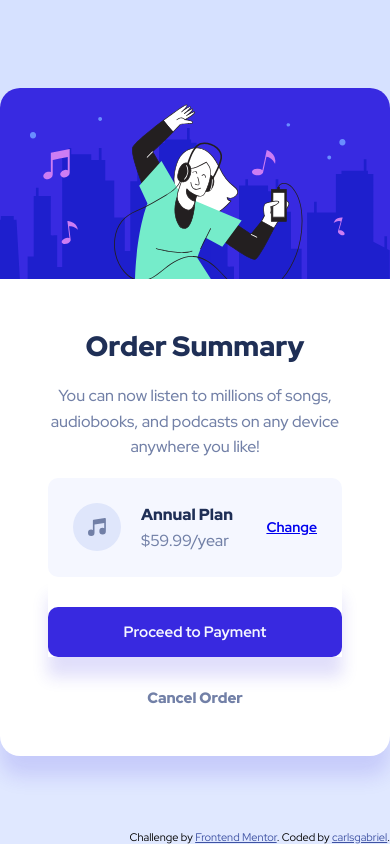
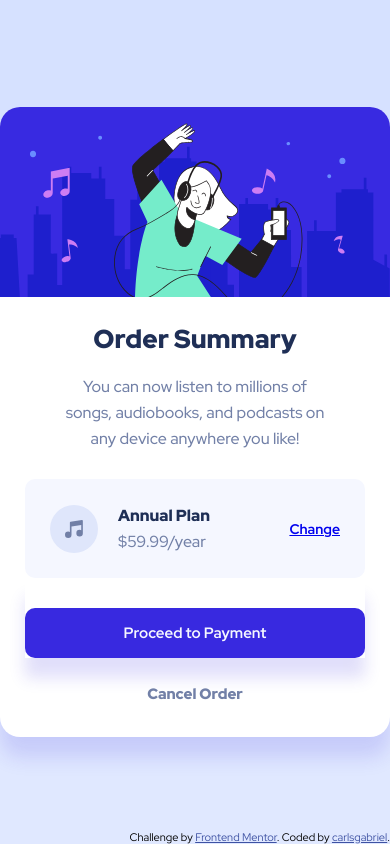
Before and after one commit to carlsgabriel/frontendMentorOrderSummaryComponent, a plain HTML site: page index.html in a window 390 px wide. Drawn offline with Linux system fonts and the light colour scheme.

Commit message:
adding responsiveness and finalizing the page

```diff
--- a/style.css
+++ b/style.css
@@ -154,3 +154,30 @@ main{
     bottom: 0;
     right: 0;
 }
+
+@media(max-width:500px){
+    body{
+        background-image: url('images/pattern-background-mobile.svg');
+        background-size: contain;
+    }
+    main{
+        max-width: 400px;
+    }
+    .main-container-content{
+        padding: 25px;
+    }
+    .content-h1 h1{
+        font-size: 26px;
+    }
+    .content-p p{
+        padding: 0 40px;
+        line-height: 1.6;
+    }
+    .content-plan{
+        margin-top: 28px;
+    }
+    .content-buttom-cancel{
+        margin-top: 25px;
+        margin-bottom: 8px;
+    }
+}
```
Also changed, not shown: design/active-states.jpg (deleted), design/desktop-design.jpg (deleted), design/desktop-preview.jpg (deleted), design/mobile-design.jpg (deleted), 4 other files.
